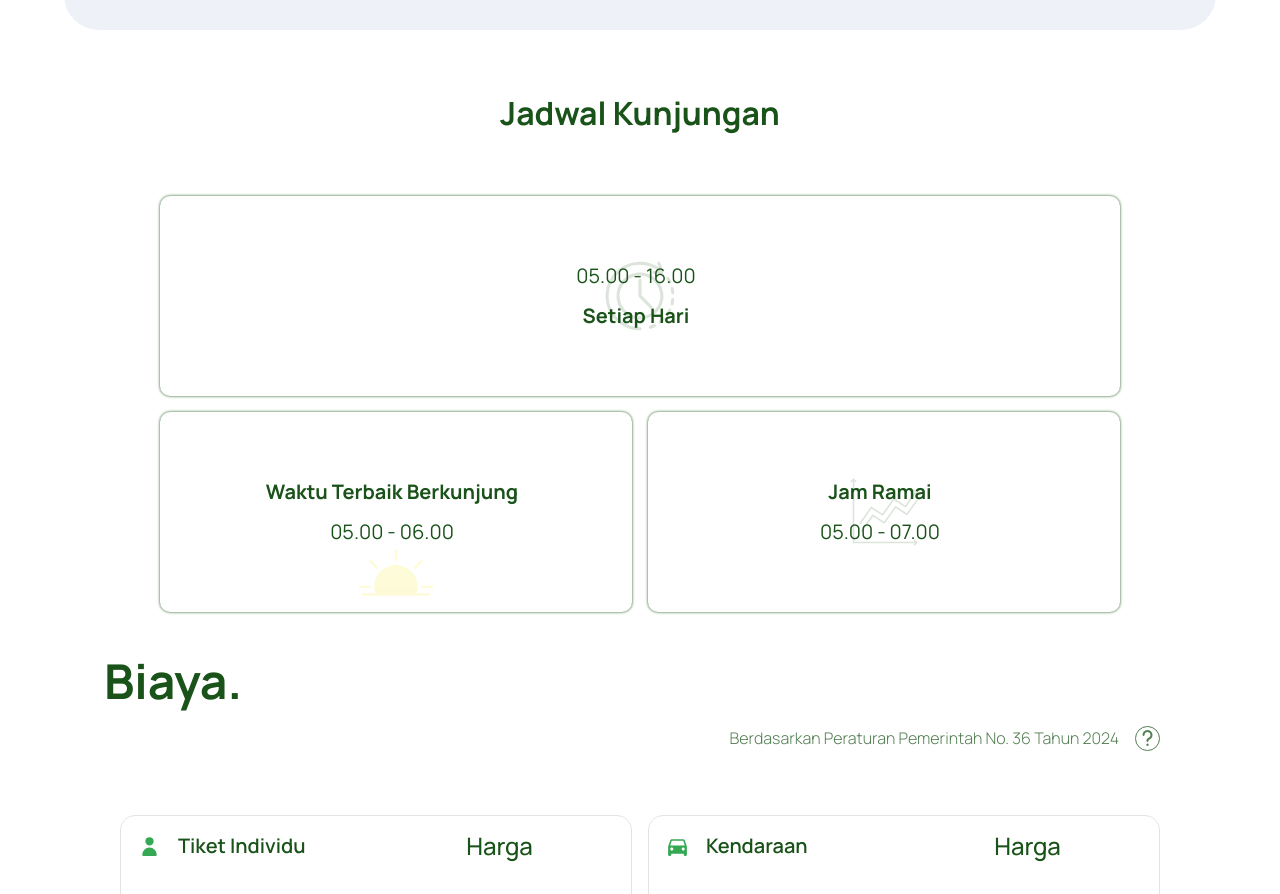
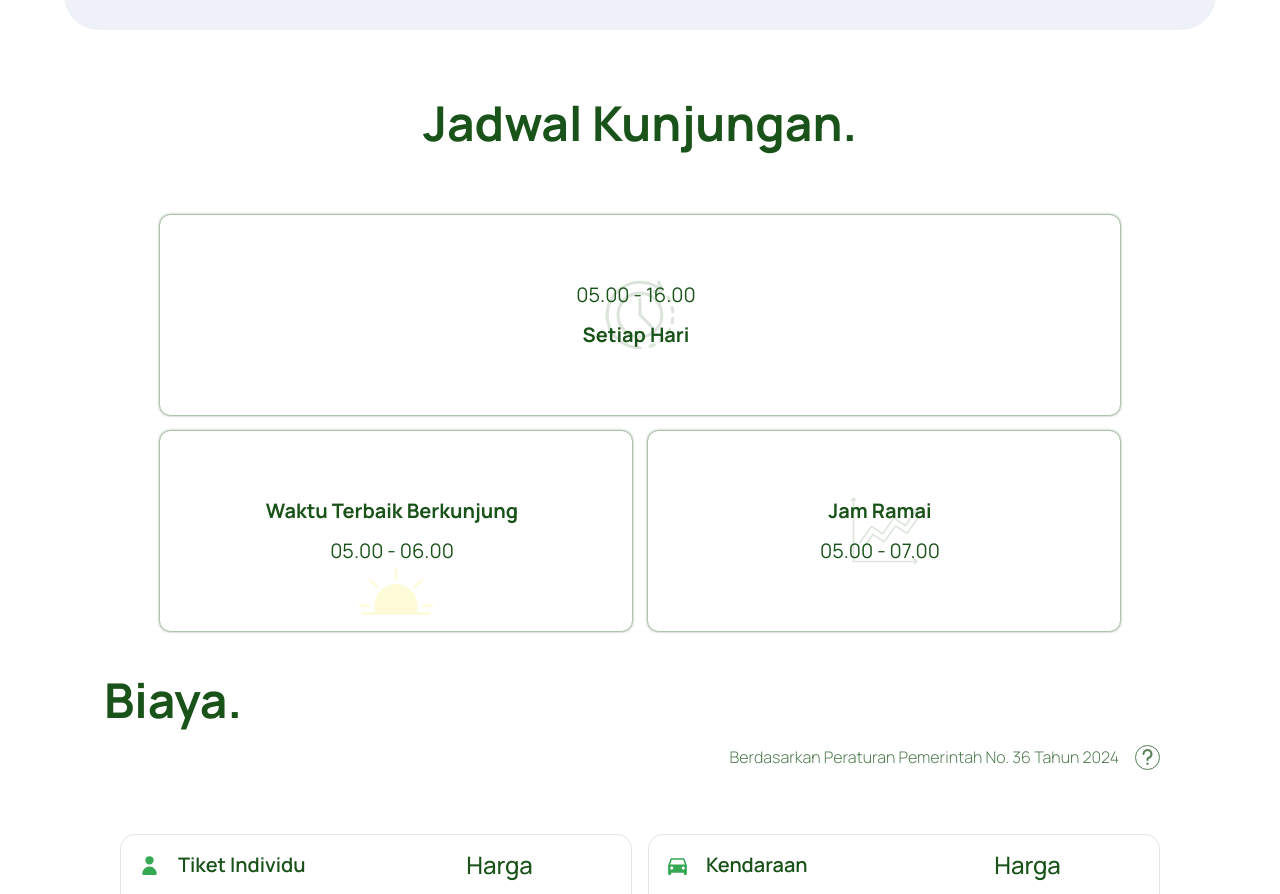
Before and after one commit to Delfiald/kelimutu-public-info, a React (Vite) app: page / in a window 1280 px wide. Shown: the part 2292-3186 px from the top of the page. Built offline with nearby package versions, Linux system fonts and the light colour scheme.

Commit message:
Improve VisitingHours header responsiveness
- Make header layout responsive for larger screens

```diff
--- a/src/sections/VisitingHours/index.jsx
+++ b/src/sections/VisitingHours/index.jsx
@@ -40,7 +40,7 @@ function VisitingHours() {
  return (
   <section id="visit" className={styles["visiting-hours"]}>
    <header className={styles["visiting-hours-header"]}>
-    <h2>{t("title")}</h2>
+    <h2>{t("title")}.</h2>
    </header>
    <div className={styles["visiting-hours-container"]}>
     <HoursCard t={t} />
--- a/src/sections/VisitingHours/visitingHours.module.css
+++ b/src/sections/VisitingHours/visitingHours.module.css
@@ -162,6 +162,10 @@
   max-width: 80%;
  }
 
+ .visiting-hours-header h2 {
+  font-size: 3rem;
+ }
+
  .visiting-hours-container {
   grid-auto-rows: 200px;
   font-size: 1.25rem;
```
